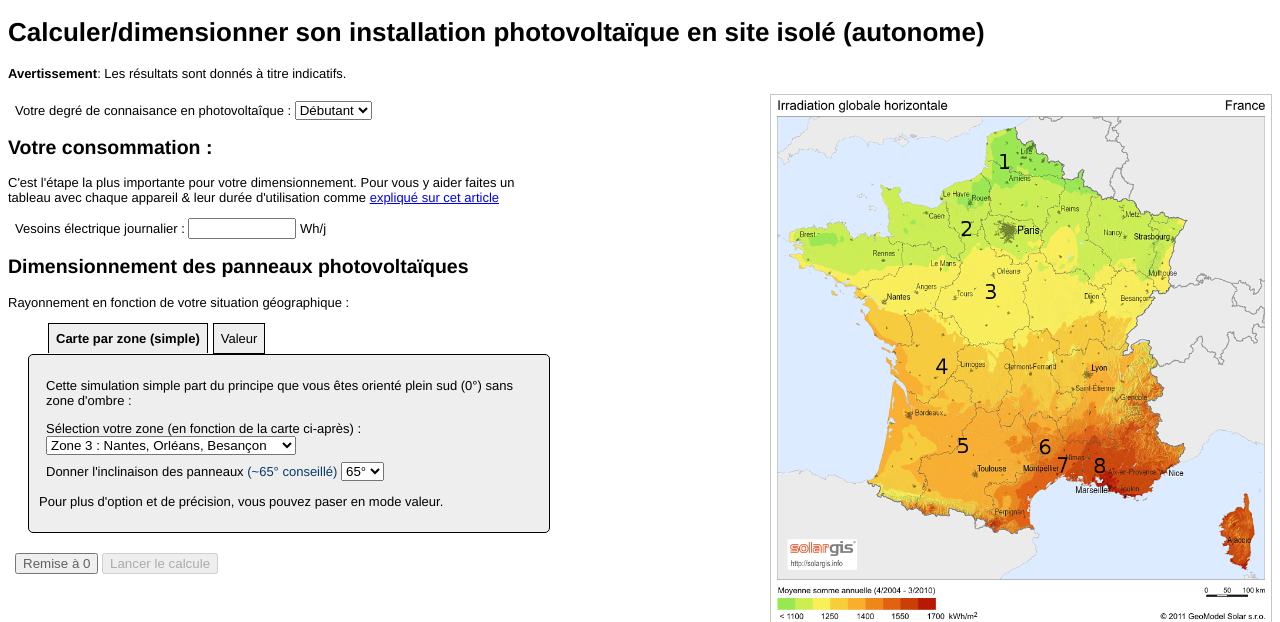
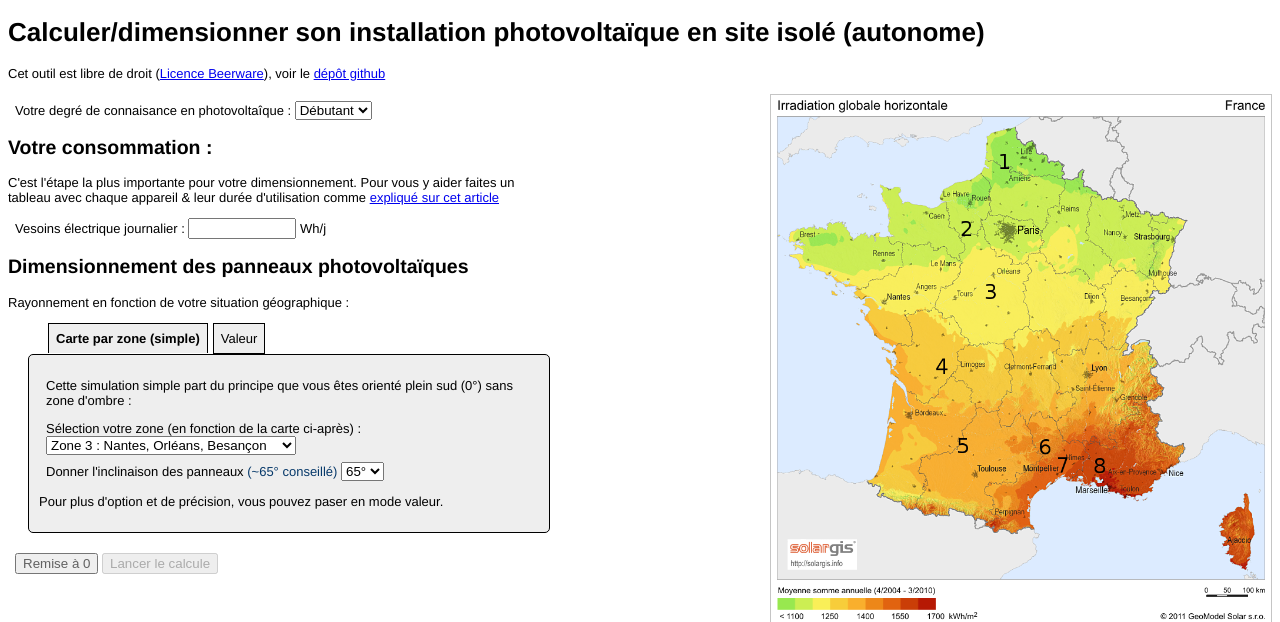
Before and after one commit to eliovir/CalcPvAutonome, a PHP site: page /?Ni=1 in a window 1280 px wide. Shown: the top 622 px of the page. Run offline with PHP 8.4, Linux system fonts and the light colour scheme; data that the repository does not hold is empty.

Commit message:
Ajout du dépôt git

```diff
--- a/CalcPvAutonome.php
+++ b/CalcPvAutonome.php
@@ -6,6 +6,7 @@ if (isset($_GET['submit'])) {
 ?>
 <div class="part result">
 	<h2 class="titre result">Résultat du dimensionnement</h2>
+	<p><b>Avertissement</b>: Les résultats sont donnés à titre indicatifs. </p>
 	<h3>Les panneaux photovoltaïques</h3>
 	<p>On cherche ici la puissance (crête exprimé en W) des panneaux photovoltaïque à installer pour satisfaire vos besoins en fonction de votre situation géographique. La formule est la suivante : </p>
 	<p>Pc = Bj / (Rb X Ri X Ej)</p>
--- a/index.php
+++ b/index.php
@@ -8,7 +8,7 @@
 </head>
 <body>
 	<h1>Calculer/dimensionner son installation photovoltaïque en site isolé (autonome)</h1>
-	<p><b>Avertissement</b>: Les résultats sont donnés à titre indicatifs. </p>
+	<p class="footer_right">Cet outil est libre de droit (<a href="https://fr.wikipedia.org/wiki/Beerware">Licence Beerware</a>), voir le <a href="https://github.com/kepon85/CalcPvAutonome">dépôt github</a></p>
 	<?php include('./CalcPvAutonome.php'); ?>
 </body>
 </html>
```
